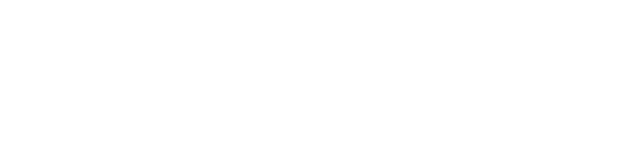
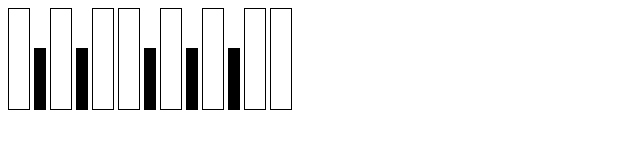
Before and after one commit to auroranou/keyboard, a plain HTML site: page index.html in a window 1280 px wide. Shown: the whole page, without its empty margins (0-640 px from the left). Drawn offline with Linux system fonts and the light colour scheme.

Commit message:
basic styles to make keys visible

```diff
--- a/index.html
+++ b/index.html
@@ -5,6 +5,21 @@
   <title>HTML5 audio keyboard</title>
 </head>
 <body>
+  <style>
+    .key {
+      background: white;
+      border: 1px solid black;
+      display: inline-block;
+      height: 100px;
+      width: 20px;
+    }
+
+    .key-b {
+      background: black;
+      height: 60px;
+      width: 10px;
+    }
+  </style>
   <div id='keyboard'>
     <span class='key key-w' id='mid-c'></span>
     <span class='key key-b' id='c-sharp'></span>
```
